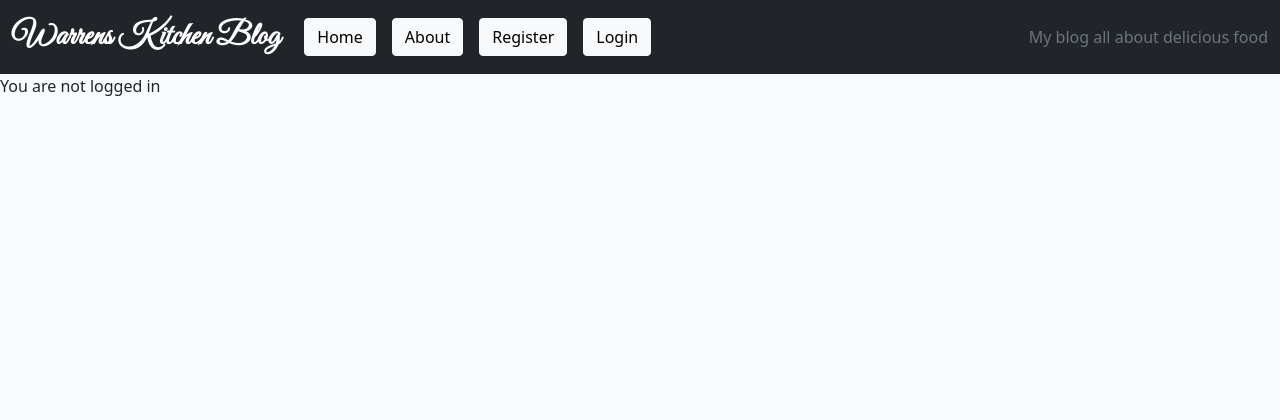
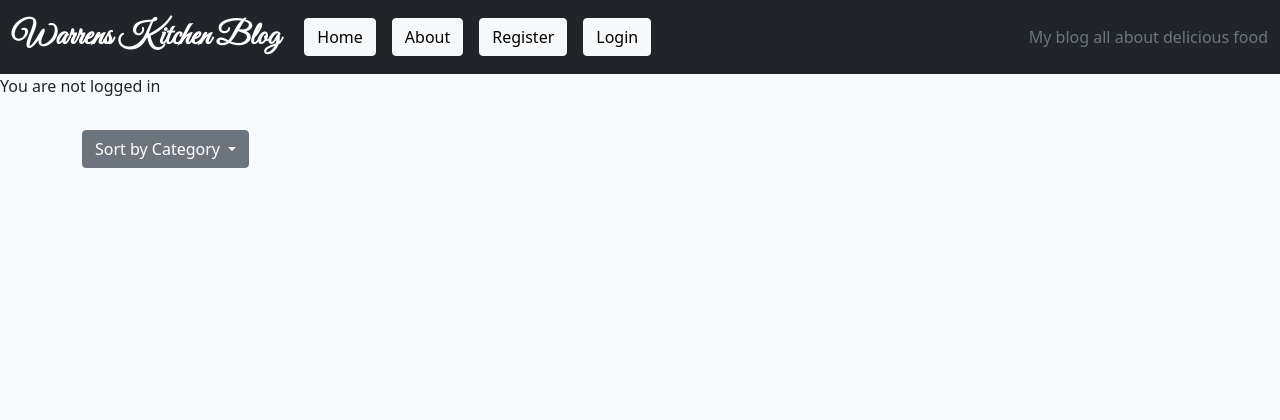
Before and after one commit to Wazza1999/Project-4-blog, a Django app: template blog/templates/blog/index.html in a window 1280 px wide. Shown: the top 420 px of the page. Run offline with Django 4.2, Linux system fonts and the light colour scheme; the template is opened without the code that fills it, so the values that code supplies are empty; parts of the project's set-up code (start-up, migrations or seed data) failed here and were passed over.

Commit message:
started making a sort by category button on my index.html page

```diff
--- a/blog/templates/blog/index.html
+++ b/blog/templates/blog/index.html
@@ -57,6 +57,13 @@
         </nav>
         {% endif %}
     </div>
+    <div class="container" mt-5>
+        <div class="dropdown">
+            <button class="btn btn-secondary dropdown-toggle" type="button" id="dropdownMenuButton" data-bs-toggle="dropdown" aria-expanded="false">
+                Sort by Category
+            </button>
+        </div>
+    </div>
 
 {% endblock %}
 {% block copyright %} Copyright 2025 Warren Selby {% endblock %}
--- a/blog/views.py
+++ b/blog/views.py
@@ -83,3 +83,9 @@ def comment_delete(request, slug, comment_id):
                              'You can only delete your own comments!')
 
     return HttpResponseRedirect(reverse('post_detail', args=[slug]))
+
+
+def index(request):
+    """ Custom view made by me """
+    categories = Category.objects.all()
+    return render(request, 'index.html', {'categories': categories})
```
